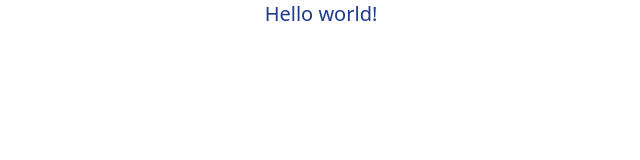
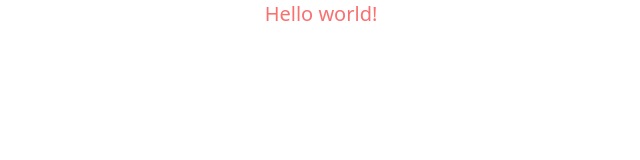
Before and after one commit to carisoven/Affix-mockup, a React (Create React App) app: page / in a window 1280 px wide. Shown: the top 160 px of the page, without its empty margins (319-959 px from the left). Built offline with nearby package versions, Linux system fonts and the light colour scheme.

Commit message:
Test Main

```diff
--- a/src/App.js
+++ b/src/App.js
@@ -5,7 +5,7 @@ import './App.css';
 function App() {
   return (
     <div className="App">
-      <h1 className="text-xl text-blue-900">Hello world!</h1>
+      <h1 className="text-xl text-red-400">Hello world!</h1>
     </div>
   );
 }
```
